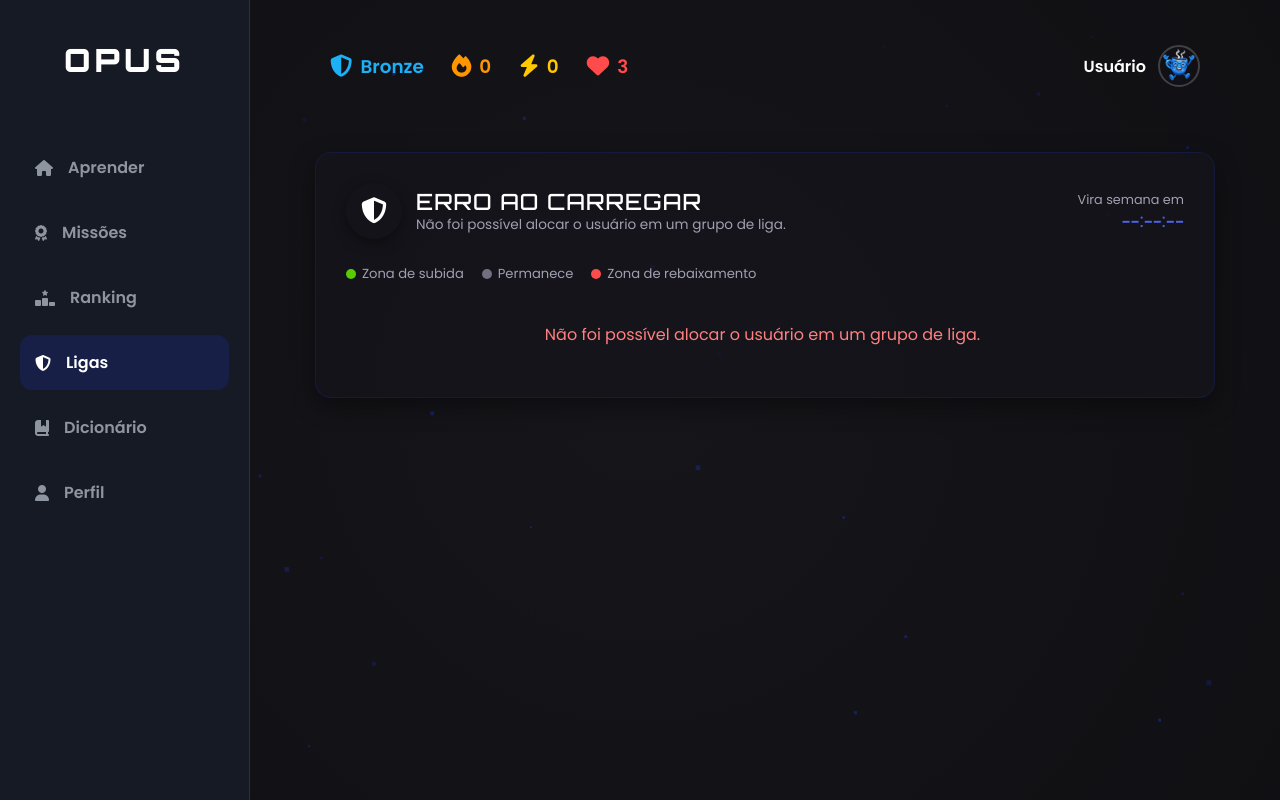
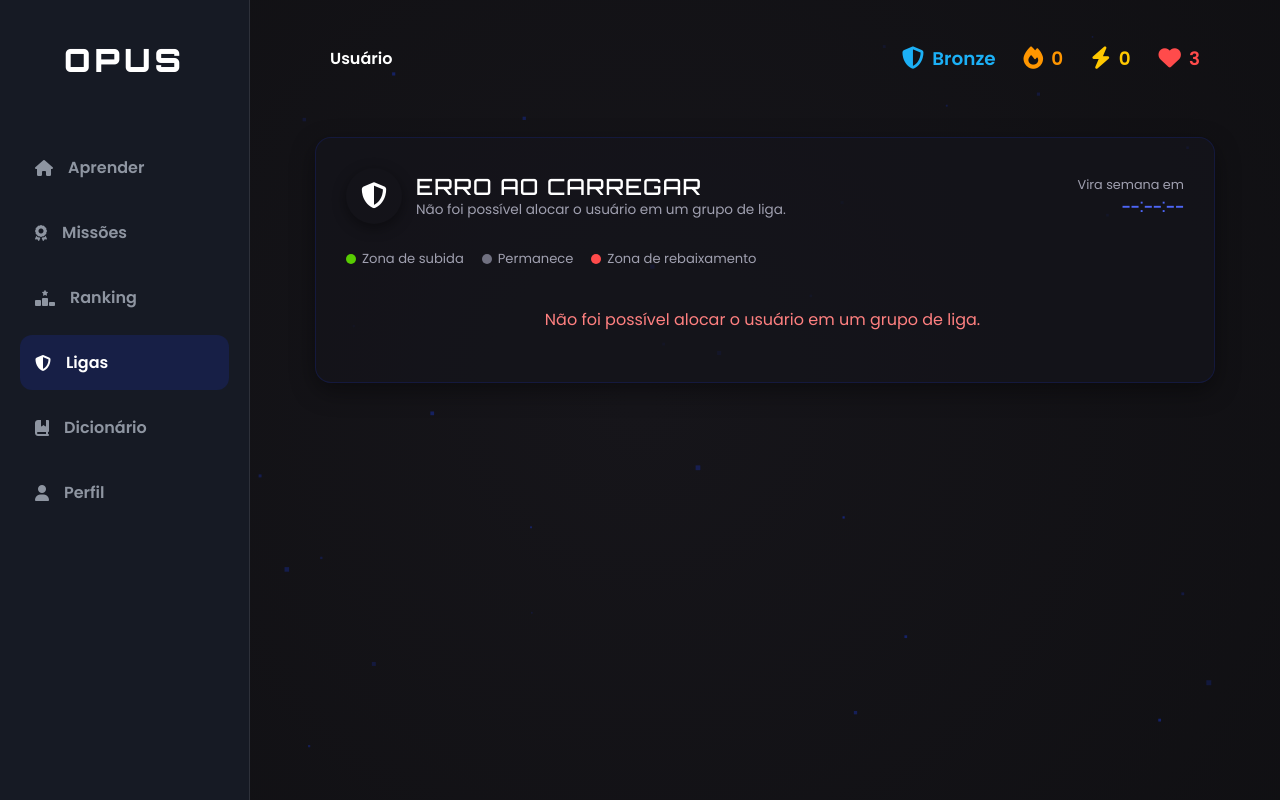
Before and after one commit to freitasdgab/OPUS, a PHP site: page /ligas.php in a window 1280 px wide. Run offline with PHP 8.4, Linux system fonts and the light colour scheme; the visitor is signed in with stand-in values (Sample User, id 1).

Commit message:
aviso de sair da conta feito e melhorei a topbar.

```diff
--- a/back/auth.php
+++ b/back/auth.php
@@ -31,7 +31,11 @@ if ($_SERVER['REQUEST_METHOD'] === 'POST') {
                 $_SESSION['is_admin'] = ($nivel === 'admin');
                 $_SESSION['jornada_escolhida'] = 'Java';
 
-                header("Location: ../front/pages/dashboard.php");
+                if ($nivel === 'admin') {
+                    header("Location: ../front/pages/admin_dashboard.php");
+                } else {
+                    header("Location: ../front/pages/dashboard.php");
+                }
                 exit();
             }
         }
--- a/back/topbar.php
+++ b/back/topbar.php
@@ -39,6 +39,11 @@ $titulo_vidas = $proxima_vida_texto !== '' ? $proxima_vida_texto : ($vidas_top .
 
 
 <header class="top-bar">
+    <!-- USUÁRIO -->
+    <div class="user-info">
+        <span><?php echo htmlspecialchars($nome_top); ?></span>
+    </div>
+
     <div class="topbar-stats">
         <!-- LIGA / DIVISÃO -->
         <a href="ligas.php" class="topbar-stat stat-liga" title="Sua Divisão / Liga Atual">
@@ -64,10 +69,4 @@ $titulo_vidas = $proxima_vida_texto !== '' ? $proxima_vida_texto : ($vidas_top .
             <span><?php echo $vidas_top; ?></span>
         </div>
     </div>
-
-    <!-- USUÁRIO -->
-    <div class="user-info">
-        <span><?php echo htmlspecialchars($nome_top); ?></span>
-        <img src="<?php echo htmlspecialchars($avatar_top); ?>" alt="Avatar" class="avatar">
-    </div>
 </header>
--- a/front/assets/css/topbar.css
+++ b/front/assets/css/topbar.css
@@ -50,14 +50,6 @@
     color: #fff;
 }
 
-.user-info .avatar {
-    width: 42px;
-    height: 42px;
-    border-radius: 50%;
-    object-fit: cover;
-    border: 2px solid rgba(255, 255, 255, 0.2);
-}
-
 @media (max-width: 768px) {
     .top-bar {
         flex-direction: column-reverse;
```
Also changed, not shown: front/assets/js/admin_dashboard.js (+13 -0 lines), front/pages/admin_dashboard.php (+14 -2 lines), front/pages/perfil.php (+12 -0 lines).
